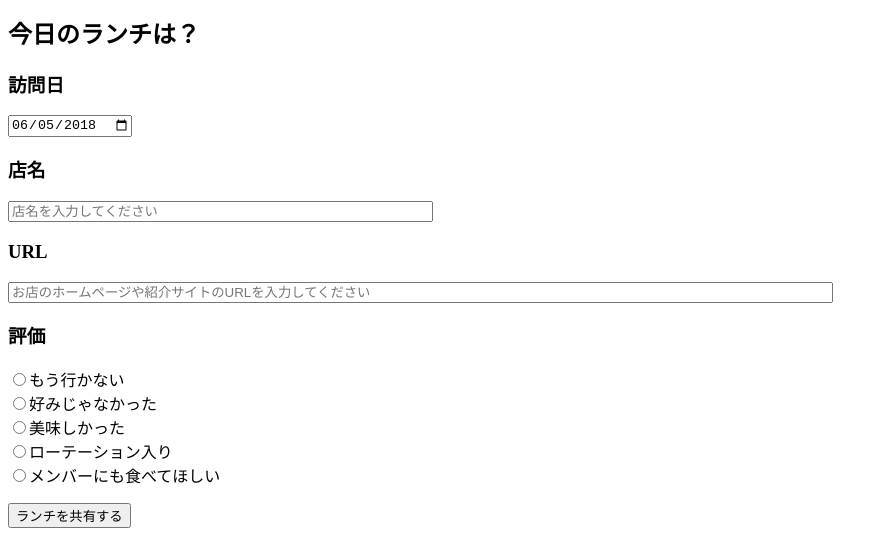
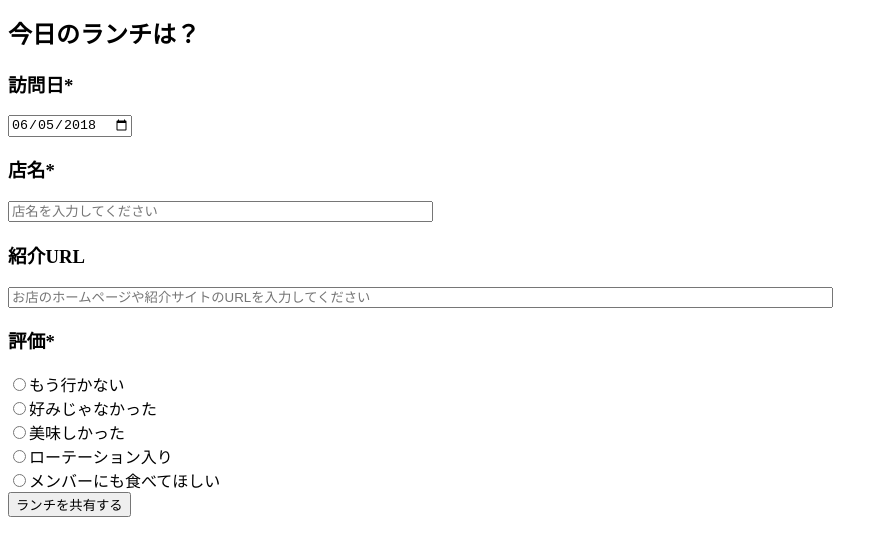
Before and after one commit to dame-hal/sharing-lunch, a Vue app in the folder app/: page /#/ in a window 1280 px wide. Shown: the part 375-916 px from the top of the page, without its empty margins (0-888 px from the left). Built offline with nearby package versions, Linux system fonts and the light colour scheme.

Commit message:
[#3]ランチ情報を登録する際のバリデーションを設定

```diff
--- a/app/src/components/Sharing.vue
+++ b/app/src/components/Sharing.vue
@@ -4,28 +4,59 @@
       今日のランチは？
     </h2>
     <form v-on:submit.prevent="addLunch">
-      <p>
-        <h3><label for="visit-date">訪問日</label></h3>
-        <input type="date" id="visit-date" v-model="lunch.visitDate">
-      <p>
-        <h3><label for="store-name">店名</label></h3>
-        <input type="text" id="store-name" placeholder="店名を入力してください" size="50" v-model="lunch.storeName">
-      <p>
-        <h3><label for="url">URL</label></h3>
-        <input type="text" id="url" placeholder="お店のホームページや紹介サイトのURLを入力してください" size="100" v-model="lunch.url">
-      <p>
-        <h3>評価</h3>
+      <div>
+        <h3><label for="visit-date">訪問日*</label></h3>
+        <p><input type="date" id="visit-date" v-model="lunch.visitDate" v-validate="'required'" name="visitName" data-vv-as="訪問日"></p>
+        <div v-show="errors.has('visitName')">
+          <p>{{ errors.first('visitName') }}</p>
+        </div>
+      </div>
+      <div>
+        <h3><label for="store-name">店名*</label></h3>
+        <input type="text" id="store-name" placeholder="店名を入力してください" size="50" v-model="lunch.storeName" v-validate="'required'" name="storeName" data-vv-as="店名">
+        <div v-show="errors.has('storeName')">
+          <p>{{ errors.first('storeName') }}</p>
+        </div>
+      </div>
+      <div>
+        <h3><label for="url">紹介URL</label></h3>
+        <input type="text" id="url" placeholder="お店のホームページや紹介サイトのURLを入力してください" size="100" v-model="lunch.url" v-validate="'url'" data-vv-as="紹介URL" name="url">
+        <div v-show="errors.has('url')">
+          <p>{{ errors.first('url') }}</p>
+        </div>
+      </div>
+      <div>
+        <h3><label>評価*</label></h3>
         <div v-for="(star, index) in stars" v-bind:key="index">
-          <input type="radio" v-bind:id="star.value" name="stars" v-bind:value="star.value" v-model="lunch.starValue"><label v-bind:for="star.value">{{ star.label }}</label>
+          <label v-bind:for="star.value">
+            <input type="radio" v-bind:id="star.value" name="star.value" v-bind:value="star.value" v-model="lunch.starValue" v-validate="'required'" data-vv-as="評価">{{ star.label }}
+          </label>
         </div>
-      <p>
+        <div v-show="errors.has('star.value')">
+          <p>{{ errors.first('star.value') }}</p>
+        </div>
+      </div>
+      <div>
         <button type="submit">ランチを共有する</button>
-      </p>
+        <p v-show="lunches.length > 1">{{ messageAddLunch }}</p>
+      </div>
     </form>
   </div>
 </template>
 
 <script>
+/**
+ * vee-validate読み込み
+ */
+  import Vue from 'vue'
+  import VeeValidate from 'vee-validate'
+  Vue.use(VeeValidate)
+
+  // vee-validateの日本語
+  import ja from 'vee-validate/dist/locale/ja'
+  VeeValidate.Validator.localize('ja', ja)
+  Vue.use(VeeValidate, { locale: 'ja' })
+
   export default {
     name: 'Sharing',
     data: function () {
@@ -60,7 +91,8 @@
            starValue: 'good'
          }
        ],
-       lunch: this.initLunch(this.today(), null, null, null)
+       lunch: this.initLunch(this.today(), null, null, null),
+       messageAddLunch: 'チームメンバーにランチを共有しました'
      }
     },
     methods: {
@@ -106,8 +138,15 @@
        * @author hebara
        */
       addLunch: function () {
-        this.lunches.push(this.lunch)
-        this.lunch = this.initLunch(this.today(), null, null, null)
+        this.$validator.validateAll()
+          .then((result) => {
+            if (result) {
+              this.lunches.push(this.lunch)
+              this.lunch = this.initLunch(this.today(), null, null, this.lunch.starValue)
+              this.$validator.reset()
+            }
+        })
+
       }
     }
   }
```
